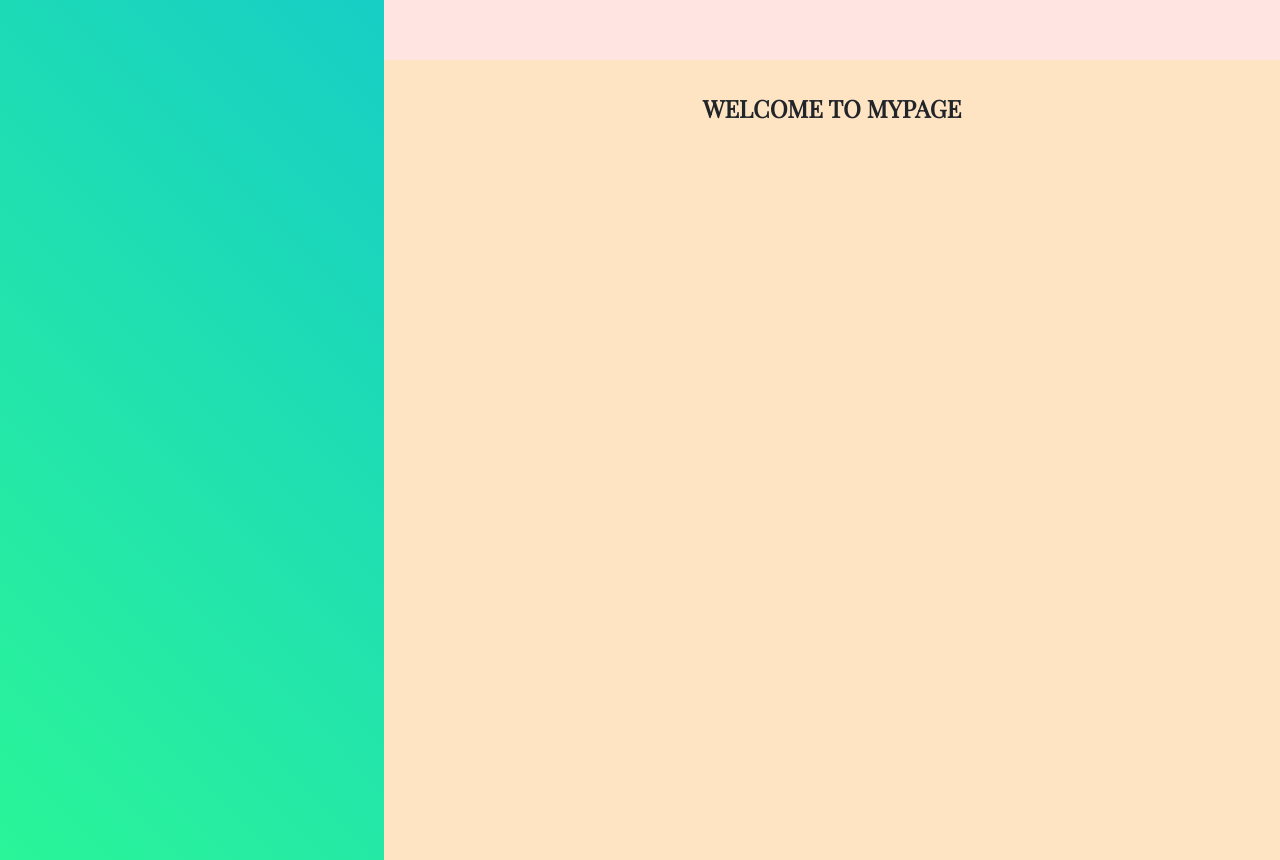
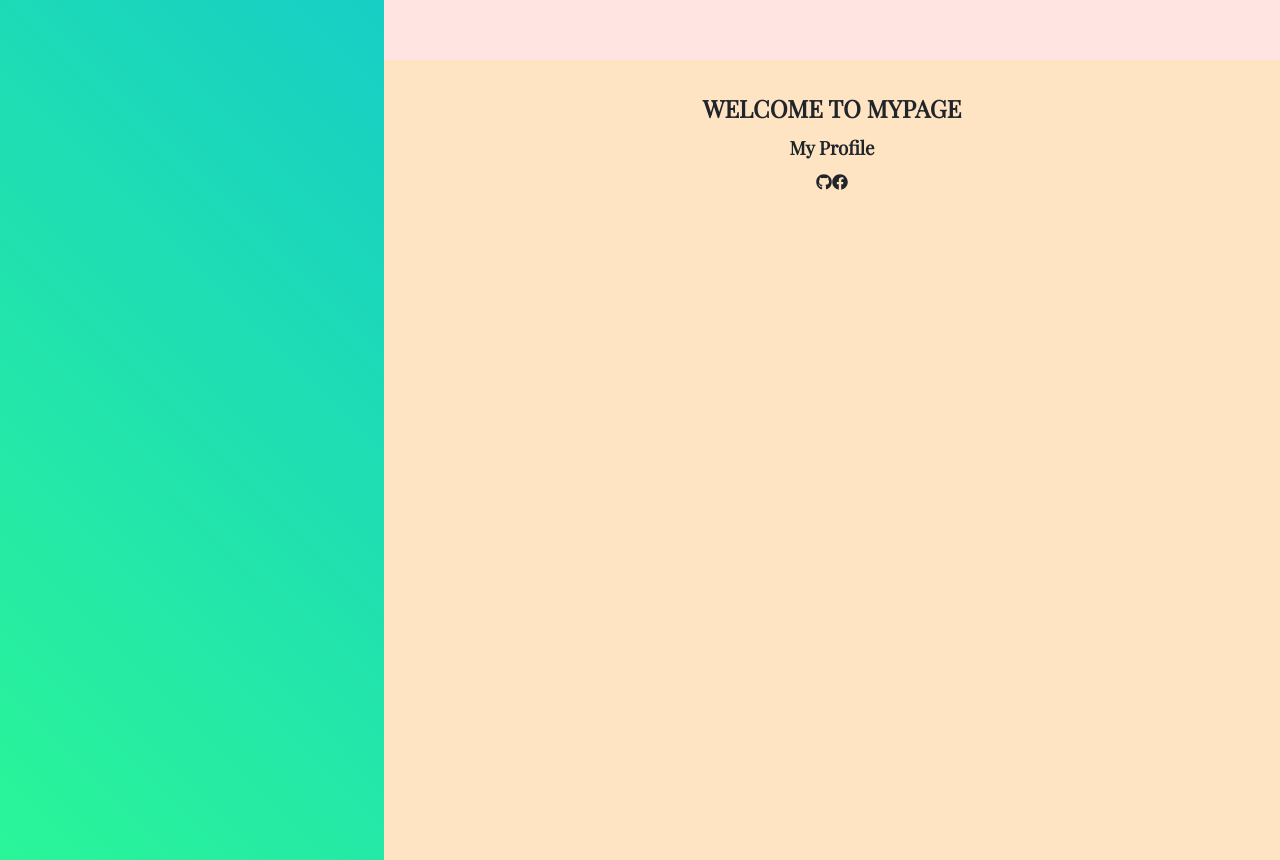
Before and after one commit to sukemaru-injp/my-travel, a Vue app: page / in a window 1280 px wide. Shown: the part 1540-2400 px from the top of the page. Built offline with nearby package versions, Linux system fonts and the light colour scheme.

Commit message:
font-awesome

```diff
--- a/package.json
+++ b/package.json
@@ -8,6 +8,10 @@
     "lint": "vue-cli-service lint"
   },
   "dependencies": {
+    "@fortawesome/fontawesome-svg-core": "^1.2.35",
+    "@fortawesome/free-brands-svg-icons": "^5.15.3",
+    "@fortawesome/free-solid-svg-icons": "^5.15.3",
+    "@fortawesome/vue-fontawesome": "^2.0.2",
     "core-js": "^3.6.5",
     "vue": "^2.6.11",
     "vue-router": "^3.5.1"
--- a/src/main.js
+++ b/src/main.js
@@ -2,6 +2,14 @@ import Vue from 'vue'
 import App from './App.vue'
 import router from './router.js'
 
+import { library } from '@fortawesome/fontawesome-svg-core'
+import { fas } from '@fortawesome/free-solid-svg-icons'
+import { fab } from '@fortawesome/free-brands-svg-icons'
+import { FontAwesomeIcon } from '@fortawesome/vue-fontawesome'
+
+library.add(fab, fas)
+
+Vue.component('font-awesome-icon', FontAwesomeIcon)
 
 Vue.config.productionTip = false
 Vue.filter('upperCase', function(val) {
--- a/src/views/Home.vue
+++ b/src/views/Home.vue
@@ -48,7 +48,9 @@
     <section class="sec">
       <div class="content appear up">
         <h2 class="content__title item">{{ title | upperCase }}</h2>
-
+        <h3 class="content__profile item">My Profile</h3>
+        <font-awesome-icon :icon="['fab', 'github']" />
+        <font-awesome-icon :icon="['fab', 'facebook']" />
       </div>
     </section>
   </div>
```
Also changed, not shown: 1 other file (tests, documents, lock files or other folders).
